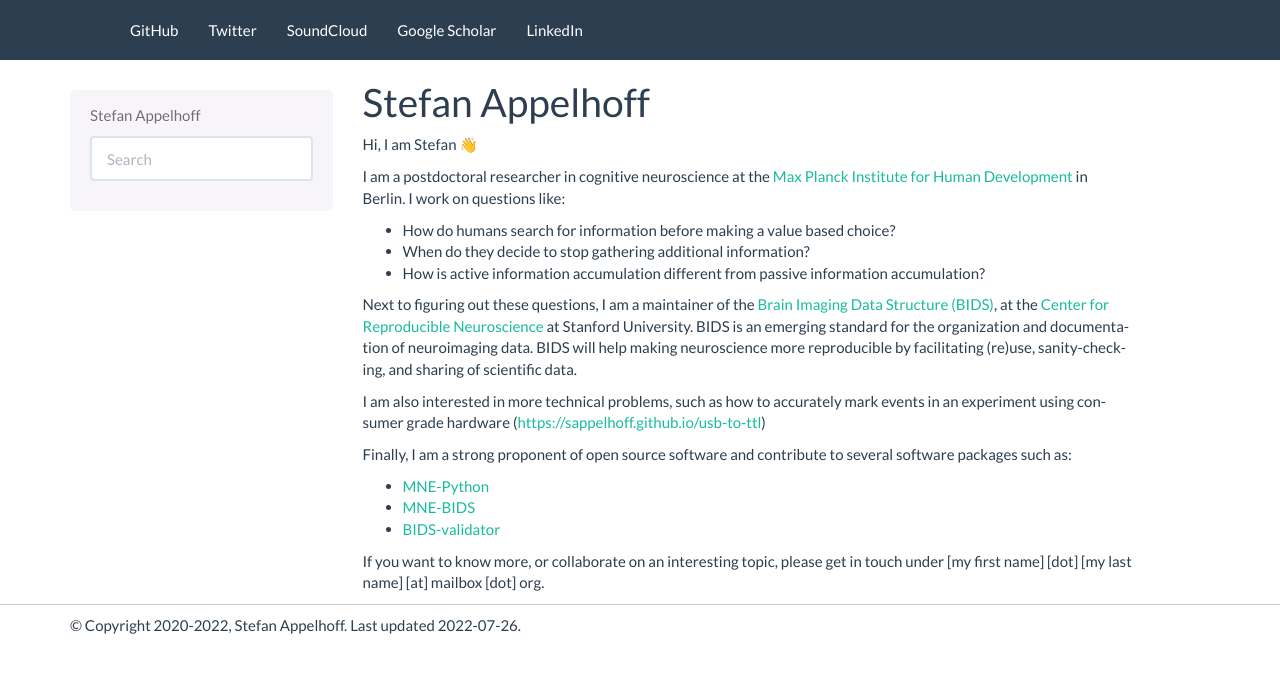
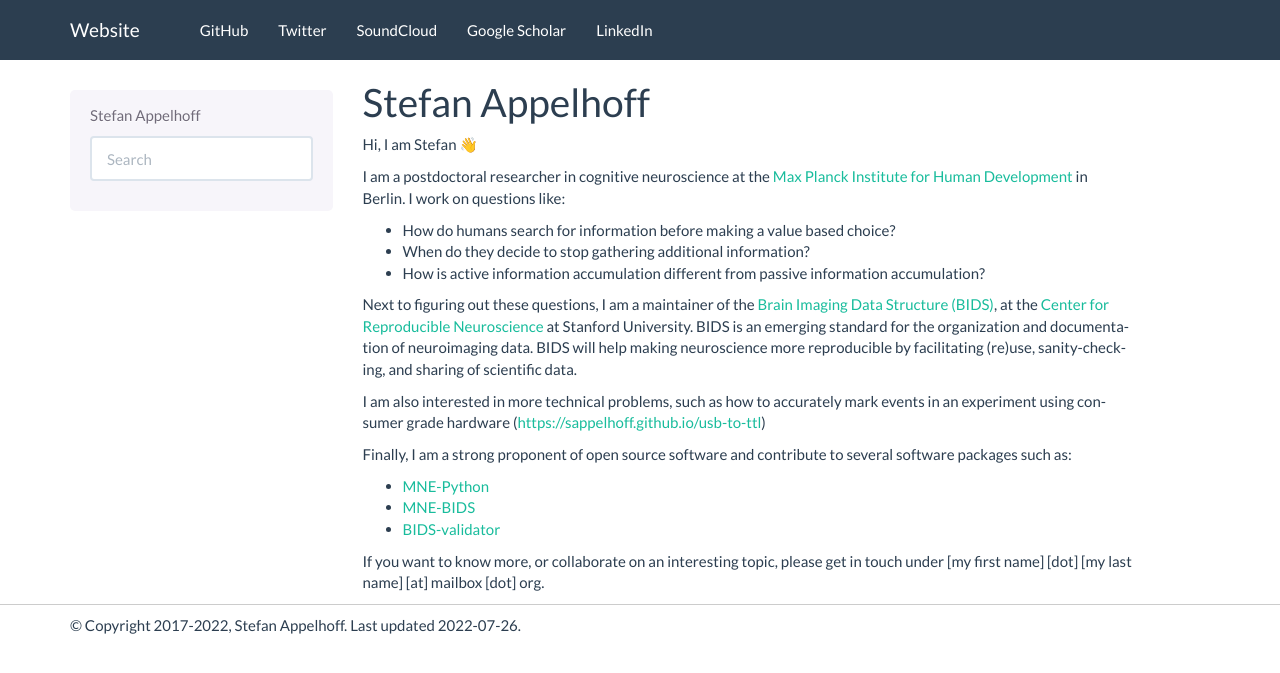
Before and after one commit to sappelhoff/sappelhoff.github.io, a Sphinx documentation site: the page built from docs/index.rst, in a window 1280 px wide. Shown: the top 673 px of the page. Built offline with Sphinx 7.4.7, drawn with Linux system fonts in a browser that asks for light colours.

Commit message:
correct copyright; add website title 'website'

```diff
--- a/docs/conf.py
+++ b/docs/conf.py
@@ -17,7 +17,7 @@ html_baseurl = 'http://stefanappelhoff.com'
 # General information about the project.
 project = ''
 author = 'Stefan Appelhoff'
-year = '2020'
+year = '2017'
 td = date.today()
 if year != str(td.year):
     year = '{}-{}'.format(year, td.year)
@@ -46,6 +46,7 @@ exclude_patterns = ['_build', 'Thumbs.db', '.DS_Store']
 # Clean up sidebar: Do not show "Source" link
 html_show_sourcelink = False
 
+html_title = ''
 html_theme = 'bootstrap'
 html_theme_path = sphinx_bootstrap_theme.get_html_theme_path()
 
@@ -55,7 +56,7 @@ templates_path = ['templates']
 # further.  For a list of options available for each theme, see the
 # documentation.
 html_theme_options = {
-    'navbar_title': '',
+    'navbar_title': 'Website',
     'bootswatch_theme': "flatly",
     'navbar_sidebarrel': False,  # no "previous / next" navigation
     'navbar_pagenav': False,  # no "Page" navigation in sidebar
```
